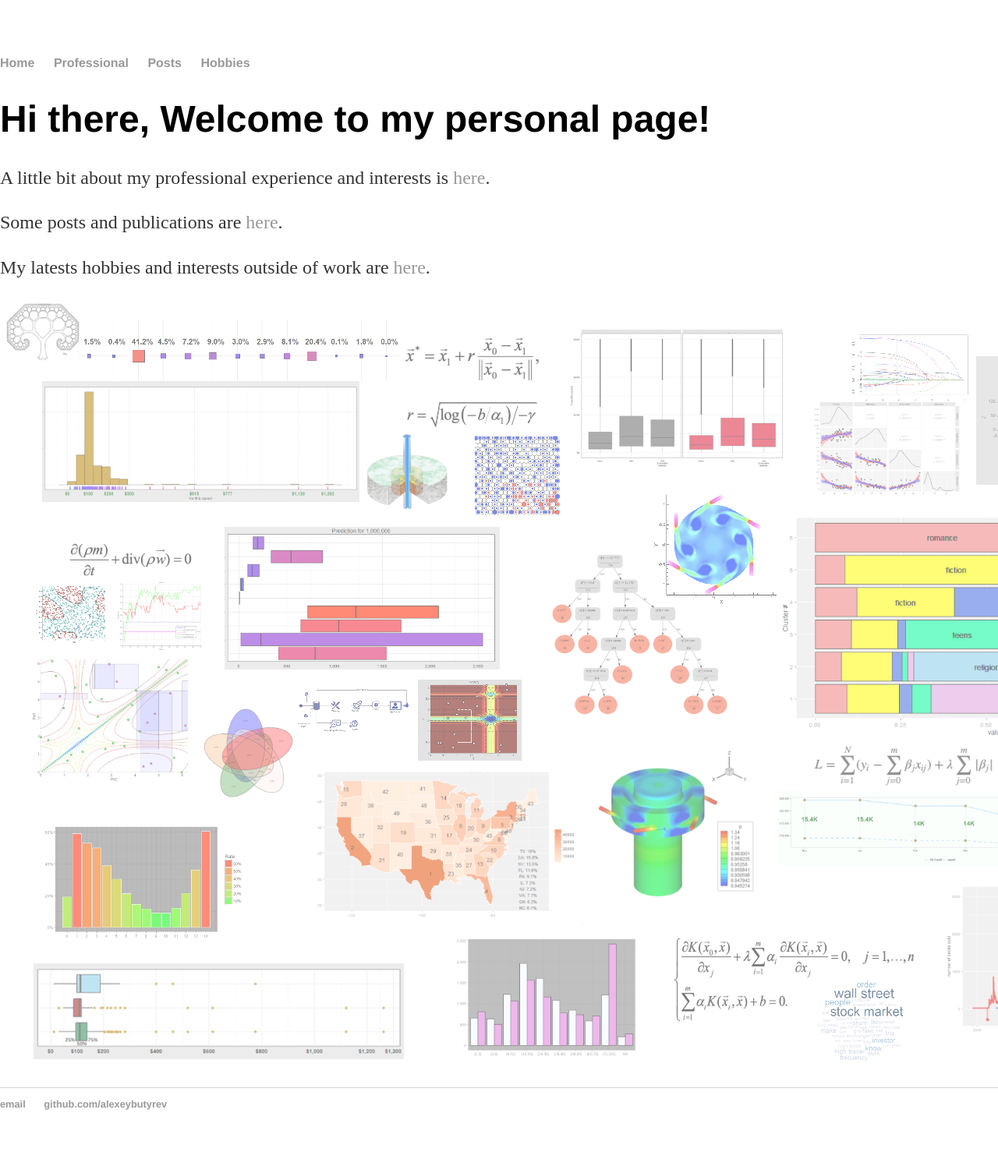
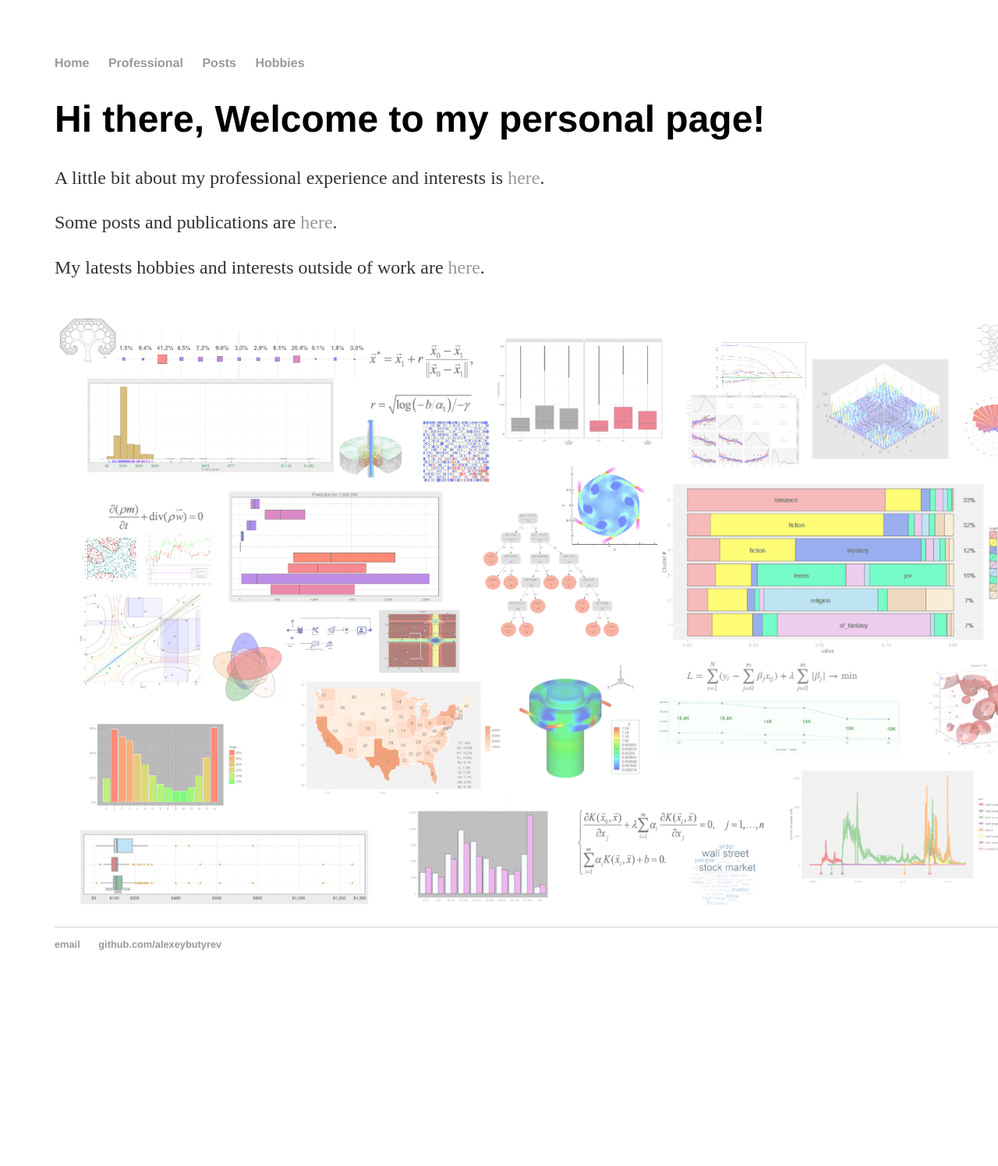
Before and after one commit to alexeybutyrev/alexeybutyrev.github.io, a Jekyll site: the page built from index.html, in a window 1280 px wide. Shown: the whole page at 78% size. Built offline with Jekyll 4.4.1, drawn with Linux system fonts in a browser that asks for light colours; after the commit the page ends 1291 px from its top, so only the background shows below that.

Commit message:
add margin

```diff
--- a/css/main.css
+++ b/css/main.css
@@ -7,7 +7,7 @@ body{
 }
 */
 
-body { margin: 70px auto; width: 100%; }
+body { margin: 70px; width: 100%; }
 
 a { text-decoration: none; color: #999; }
 a:hover { text-decoration: underline; }
@@ -37,4 +37,4 @@ ul.posts li { list-style: none; }
 .cv address, .cv p { font-size: 1.2em; }
 .cv .download { float: right; font-size: .8em; text-transform: uppercase; }
 
-/* .dataart {margin-right: 90px;margin-top: 110px;width:100%} */
+.dataart {margin-right: 10px;margin-top: 20px;width:100%}
```
